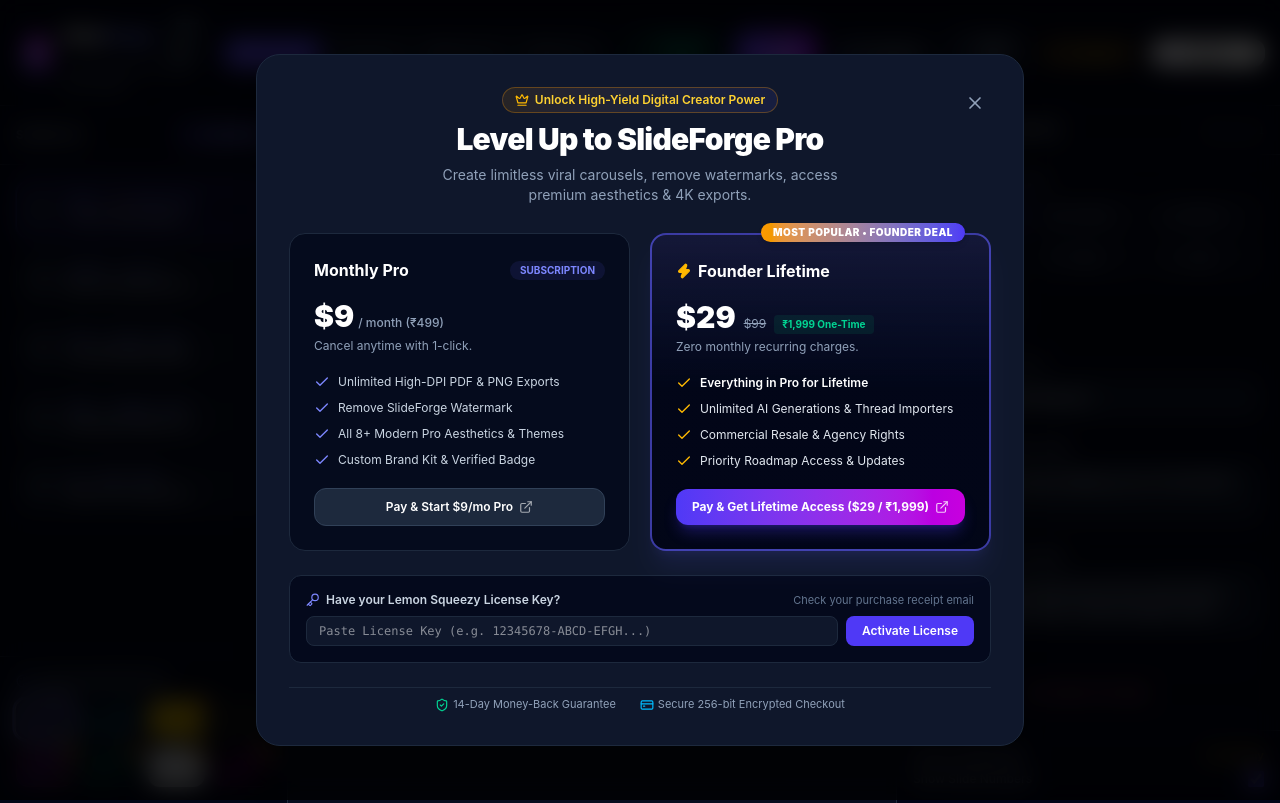
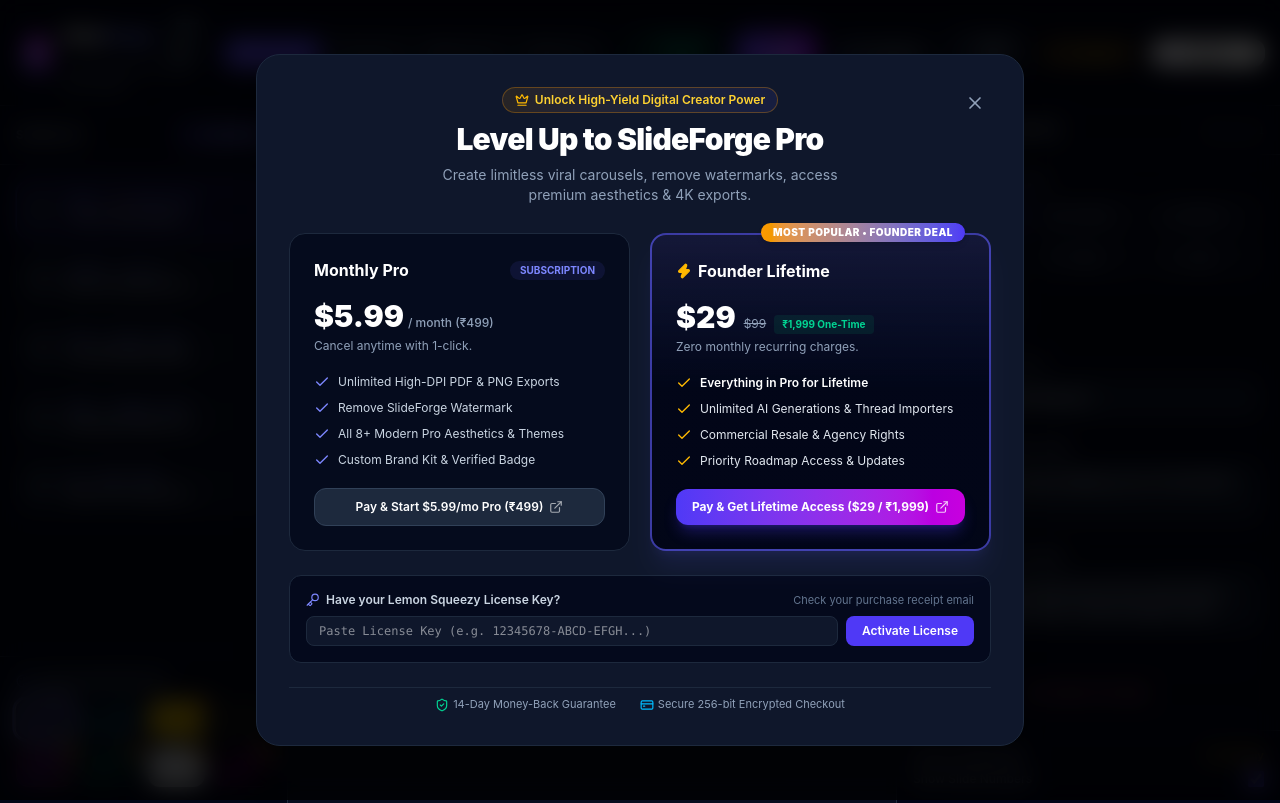
Before and after one commit to quizedguy-art/postcraft-studio, a React (Vite) app: page / in a window 1280 px wide. Both pictures are taken after a click on the button "Upgrade". Built offline with nearby package versions, Linux system fonts and the light colour scheme; grey boxes are pictures that could not be loaded.

Commit message:
Update pricing to .99/mo (₹499 conversion)

```diff
--- a/src/components/MonetizationGuideModal.tsx
+++ b/src/components/MonetizationGuideModal.tsx
@@ -56,7 +56,7 @@
                 Path A: Recurring Subscriptions
               </div>
               <p className="text-slate-400">
-                <strong className="text-slate-200">36 active subscribers</strong> @ $12/month (or 48 @ $9/mo) = <span className="text-emerald-400 font-bold">$432/month recurring</span>.
+                <strong className="text-slate-200">50 active subscribers</strong> @ $5.99/month (₹499/mo) = <span className="text-emerald-400 font-bold">~$300/month recurring</span>.
               </p>
             </div>
             <div className="p-3 rounded-xl bg-slate-900 border border-slate-800 space-y-1">
@@ -102,7 +102,7 @@
                 <span className="text-indigo-400 text-[11px] font-mono">5 Min Setup</span>
               </div>
               <p className="text-slate-400 leading-relaxed">
-                Create a payment link on <strong>Lemon Squeezy</strong> or <strong>Stripe Payment Links</strong> ($9/mo recurring + $29 lifetime). Update the checkout button in <code className="bg-slate-900 px-1 py-0.5 rounded text-indigo-300">PricingModal.tsx</code>.
+                Create a payment link on <strong>Lemon Squeezy</strong> or <strong>Stripe Payment Links</strong> ($5.99/mo [₹499] recurring + $29 lifetime). Update the checkout button in <code className="bg-slate-900 px-1 py-0.5 rounded text-indigo-300">PricingModal.tsx</code>.
               </p>
             </div>
 
--- a/src/components/PricingModal.tsx
+++ b/src/components/PricingModal.tsx
@@ -119,7 +119,7 @@
                 </span>
               </div>
               <div className="mt-4 flex items-baseline gap-1">
-                <span className="text-3xl font-black text-white">$9</span>
+                <span className="text-3xl font-black text-white">$5.99</span>
                 <span className="text-xs text-slate-400 font-medium">/ month (₹499)</span>
               </div>
               <p className="text-xs text-slate-400 mt-1">Cancel anytime with 1-click.</p>
@@ -150,7 +150,7 @@
               rel="noopener noreferrer"
               className="w-full py-2.5 rounded-xl bg-slate-800 hover:bg-slate-700 text-white font-semibold text-xs transition-colors border border-slate-700 flex items-center justify-center gap-1.5 cursor-pointer text-center no-underline"
             >
-              <span>Pay & Start $9/mo Pro</span>
+              <span>Pay & Start $5.99/mo Pro (₹499)</span>
               <ExternalLink className="w-3.5 h-3.5 opacity-60" />
             </a>
           </div>
--- a/src/config/payments.ts
+++ b/src/config/payments.ts
@@ -22,8 +22,8 @@
   currency: '$',
 
   monthlyPro: {
-    price: 9,
-    priceLabel: '$9/month',
+    price: 5.99,
+    priceLabel: '$5.99/month (₹499)',
     checkoutUrl: 'https://postcraftstudioapp.lemonsqueezy.com/checkout/buy/3f9e9567-7d66-47bb-9d17-35fe5f23b10f',
   },
 
```
